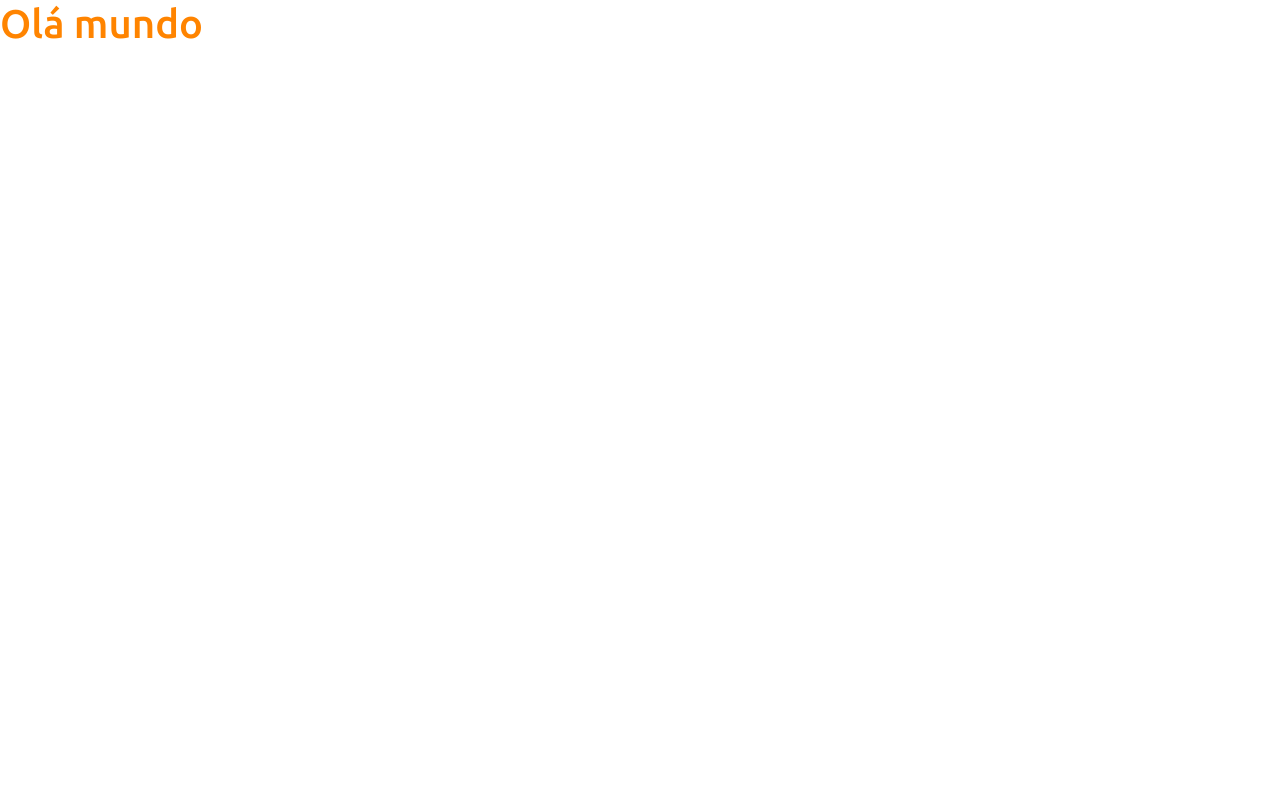
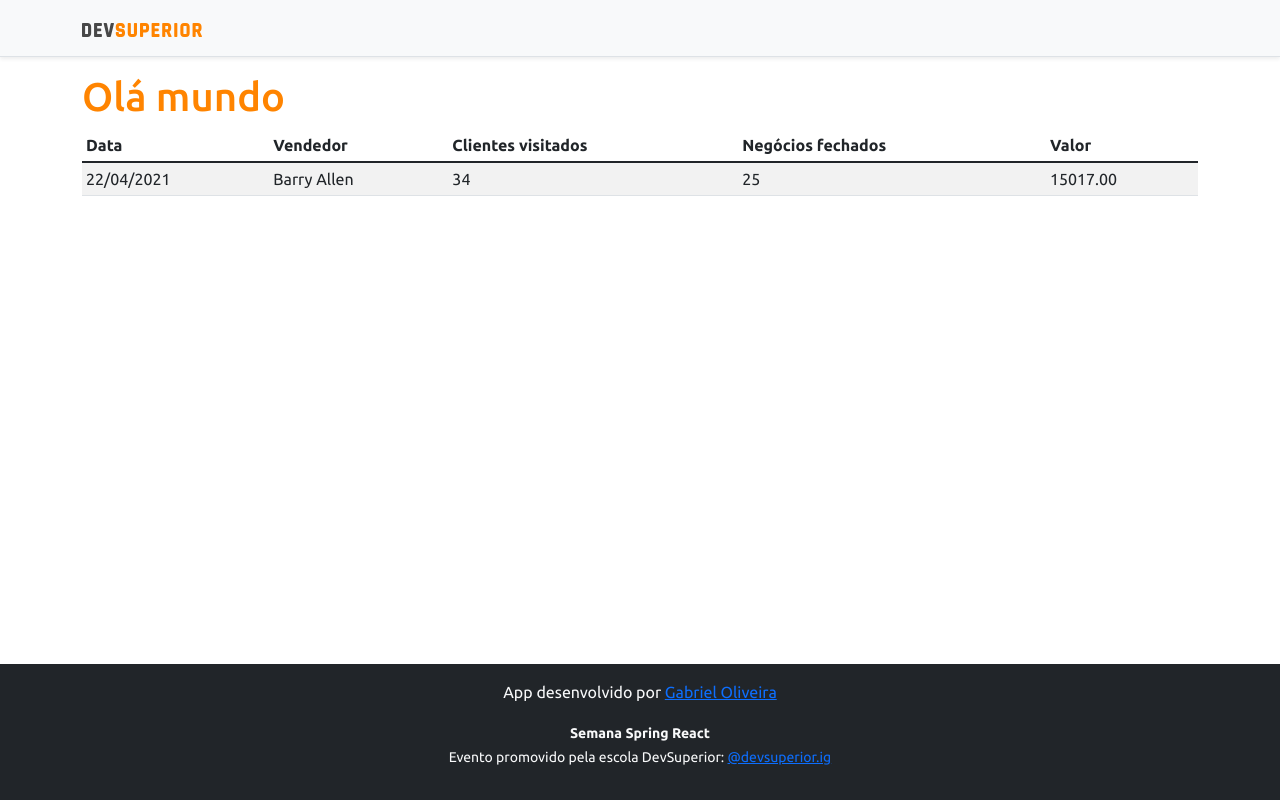
Before and after one commit to gabriel7ya/projeto-sds4, a React (Create React App) app in the folder frontend/: page / in a window 1280 px wide. Built offline with nearby package versions, Linux system fonts and the light colour scheme.

Commit message:
Basic status components

```diff
--- a/frontend/src/App.tsx
+++ b/frontend/src/App.tsx
@@ -1,8 +1,17 @@
+import DataTable from 'components/DataTable';
+import Footer from 'components/Footer';
+import NavBar from 'components/NavBar';
+
 function App() {
   return (
-    <div className="App">
-      <h1 className="text-primary">Olá mundo</h1>
-    </div>
+    <>
+      <NavBar />
+      <div className="container">
+        <h1 className="text-primary">Olá mundo</h1>
+        <DataTable />
+      </div>
+      <Footer />
+    </>
   );
 }
 
--- /dev/null
+++ b/frontend/src/components/DataTable/index.tsx
@@ -0,0 +1,30 @@
+import ImgDsDark from 'assets/img/ds-dark.svg';
+
+const DataTable = () => {
+  return (
+    <div className="table-responsive">
+      <table className="table table-striped table-sm">
+        <thead>
+          <tr>
+            <th>Data</th>
+            <th>Vendedor</th>
+            <th>Clientes visitados</th>
+            <th>Negócios fechados</th>
+            <th>Valor</th>
+          </tr>
+        </thead>
+        <tbody>
+          <tr>
+            <td>22/04/2021</td>
+            <td>Barry Allen</td>
+            <td>34</td>
+            <td>25</td>
+            <td>15017.00</td>
+          </tr>
+        </tbody>
+      </table>
+    </div>
+  );
+};
+
+export default DataTable;
--- /dev/null
+++ b/frontend/src/components/Footer/index.tsx
@@ -0,0 +1,34 @@
+const Footer = () => {
+  return (
+    <footer className="footer mt-auto py-3 bg-dark">
+      <div className="container">
+        <p className="text-light">
+          App desenvolvido por{' '}
+          <a
+            href="https://github.com/gabriel7ya"
+            target="_blank"
+            rel="noreferrer"
+          >
+            Gabriel Oliveira
+          </a>
+        </p>
+        <p className="text-light">
+          <small>
+            <strong>Semana Spring React</strong>
+            <br />
+            Evento promovido pela escola DevSuperior:{' '}
+            <a
+              href="https://instagram.com/devsuperior.ig"
+              target="_blank"
+              rel="noreferrer"
+            >
+              @devsuperior.ig
+            </a>
+          </small>
+        </p>
+      </div>
+    </footer>
+  );
+};
+
+export default Footer;
--- /dev/null
+++ b/frontend/src/components/NavBar/index.tsx
@@ -0,0 +1,15 @@
+import ImgDsDark from 'assets/img/ds-dark.svg';
+
+const NavBar = () => {
+  return (
+    <div className="d-flex flex-column flex-md-row align-items-center p-3 px-md-4 mb-3 bg-light border-bottom shadow-sm">
+      <div className="container">
+        <nav className="my-2 my-md-0 mr-md-3">
+          <img src={ImgDsDark} alt="DevSuperior" width="120" />
+        </nav>
+      </div>
+    </div>
+  );
+};
+
+export default NavBar;
```
Also changed, not shown: frontend/src/assets/img/ds-dark.svg (added).
